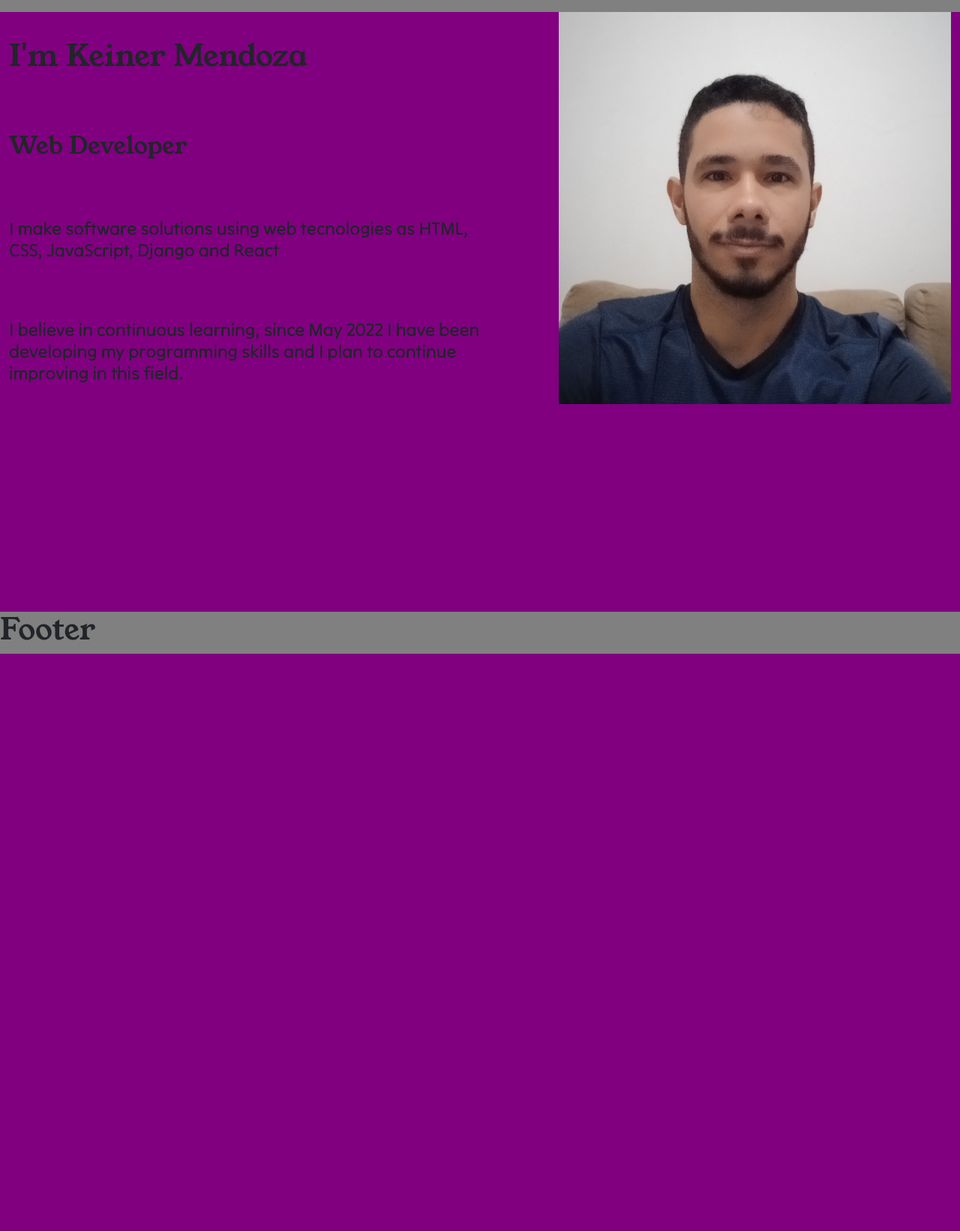
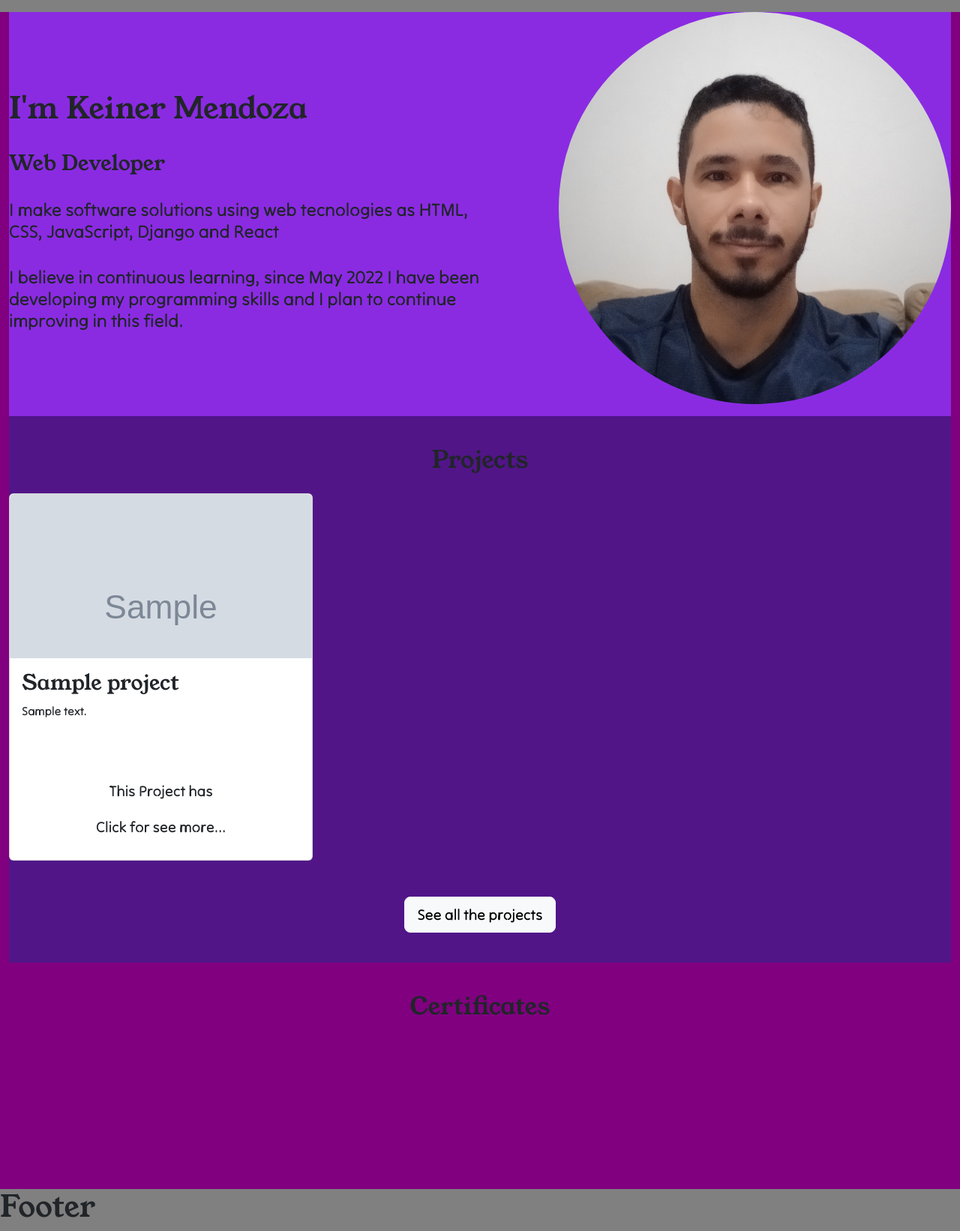
Before and after one commit to keinermendoza/homesite, a Django app: template blog/templates/blog/homepage.html in a window 1280 px wide. Shown: the part 64-1706 px from the top of the page at 75% size. Before the commit the page ends 936 px from the top, so only its background shows below. Run offline with Django 4.2, Linux system fonts and the light colour scheme; the template is opened without the code that fills it: most values are stand-ins (such as "Sample title", 1, 10 or a date in 2020); grey boxes marked "Sample" are stand-in pictures; some libraries are stand-ins or nearby versions.

Commit message:
finishing the layout for projects section

```diff
--- a/blog/static/blog/css/general.css
+++ b/blog/static/blog/css/general.css
@@ -17,12 +17,14 @@
     src: local('YoungSerif'),
          url('../fonts/YoungSerif-Regular.ttf') format("truetype");
 }
-
+html {
+    scroll-padding-top: 65px;
+}
 body {
     background-color: gray;
     font-family: 'TiltNeon';
 }
-h1, h2 {
+h1, h2, h3 {
     font-family: 'YoungSerif';
 }
 
--- a/blog/static/blog/css/homepage.css
+++ b/blog/static/blog/css/homepage.css
@@ -9,3 +9,41 @@
 .profile {
     border-radius: 50%;
 }
+section:not(:first-child) {
+    padding-block: 40px;
+}
+/* limit the height and inherit the border radius */
+.product-img {
+    overflow: hidden;
+    height: 45%;
+    border-top-left-radius: inherit;
+    border-top-right-radius: inherit;
+    margin: 0;
+}
+.product-img > img {
+    object-fit: cover;
+    object-position: center top;
+    width: 100%;
+    height: 100%;
+}
+/* developer */
+.badge {
+    font-size: 0.8em;
+}
+.small-icon {
+    width: 12px;
+    position: relative;
+    top:-1px;
+}
+#home {
+    background-color: blueviolet;
+}
+#projects {
+    background-color: rgb(81, 21, 136);
+}
+
+.grid-columns-min-300px {
+    display: grid;
+    gap: 20px;
+    grid-template-columns: repeat(auto-fill, minmax(min(300px, 100%), 1fr));
+}
--- /dev/null
+++ b/blog/templates/blog/home_components/project_components/project_card.html
@@ -0,0 +1,62 @@
+{% load static %}
+
+{% for project in projects  %}
+<a class="card nav-link" href='#projects-slash-{{project.name}}-type-slug'>
+    <figure class="product-img">
+        <img  src="{{project.image}}" alt="{{project.name}}">
+    </figure>
+
+    <div class="card-body d-flex flex-column justify-content-between">
+        <div>
+            <h3 class="card-title">{{project.name}}</h3>
+            <p class="card-text">{{project.description}}</p>
+        </div>
+        <div class="text-center mt-3 m-sm-0">
+            <h5>This Project has</h5>
+
+            {% comment %} github code {% endcomment %}
+            {% if project.code  %}
+                <span class="badge text-bg-dark">
+                    <img class="small-icon" src="{% static 'blog/images/github.svg' %}" alt="github icon">
+                    <span>Code</span>
+                </span>
+            {% endif %}
+
+            {% comment %} online {% endcomment %}
+            {% if project.online  %}
+                <span class="badge text-bg-dark">
+                    <img class="small-icon" src="{% static 'blog/images/globe-solid.svg' %}" alt="globe icon">
+                    <span>Online</span>
+                </span>
+            {% endif %}
+
+            {% comment %} demo youtube {% endcomment %}
+            {% if project.demo  %}
+            <span class="badge text-bg-dark">
+                <img class="small-icon" src="{% static 'blog/images/youtube.svg' %}" alt="youtube icon">
+                <span>Demo</span>
+            </span>
+            {% endif %}
+
+            {% comment %} certificate {% endcomment %}
+            {% if project.certificate  %}
+                <span class="badge text-bg-dark">
+                    <img class="small-icon" src="{% static 'blog/images/verified_FILL0_wght400_GRAD0_opsz24.svg' %}" alt="certificate icon">
+                    <span>Certificate</span>
+                </span>
+            {% endif %}
+
+            {% comment %} post {% endcomment %}
+            {% if project.code  %}
+                <span class="badge text-bg-dark">
+                    <img class="small-icon" src="{% static 'blog/images/blog-solid.svg' %}" alt="Blog icon">
+                    <span>Post</span>
+                </span>
+            {% endif %}
+
+
+            <h5 class="text-center mt-4 mb-3">Click for see more...</h5>
+        </div>
+    </div>
+</a>
+{% endfor %}
--- a/blog/templates/blog/homepage.html
+++ b/blog/templates/blog/homepage.html
@@ -14,27 +14,33 @@
 {% block main %}
 
     {% comment %} hero {% endcomment %}
-    <section id="hero" class="d-flex flex-wrap-reverse justify-content-between gap-md-1">
-            {% comment %} VOY AQUI {% endcomment %}
-            <article class="col-12 col-md-6 d-flex flex-column justify-content-around">
+    <section id="home" class="d-flex flex-wrap-reverse align-items-center justify-content-between gap-md-1">
+            <article class="col-12 col-md-6 d-grid gap-1 gap-lg-4">
                 <h1>I'm Keiner Mendoza</h1>
-                <h2>Web Developer</h2>
+                <h3>Web Developer</h3>
                 <h4>I make software solutions using web tecnologies as HTML, CSS, JavaScript, Django and React</h4>
                 <h4>I believe in continuous learning, since May 2022 I have been developing my programming skills and I plan to continue improving in this field.</h4>
             </article>
 
         <figure class="col-12 col-md-5">
-            <img src="{% static 'blog/images/profile.jpg' %}" alt="profile picture of the programmer keiner mendoza" />
+            <img class="profile" src="{% static 'blog/images/profile.jpg' %}" alt="profile picture of the programmer keiner mendoza" />
         </figure>
     </section>
 
     {% comment %} projects {% endcomment %}
     <section id="projects">
-
+        <h2 class="text-center mb-4">Projects</h2>
+        <div class="grid-columns-min-300px">
+            {% include "blog/home_components/project_components/project_card.html" with projects=projects %}
+        </div>
+        <div class="text-center mt-5">
+            <a class="btn btn-light btn-lg mx-auto" href="#alltheprojects">See all the projects</a>
+        </div>
     </section>
 
     {% comment %} courses {% endcomment %}
-    <section id="courses">
+    <section id="certificates">
+        <h2 class="text-center mb-4">Certificates</h2>
 
     </section>
 
```
Also changed, not shown: blog/views.py (+50 -3 lines), blog/static/blog/images/blog-solid.svg (added), blog/static/blog/images/github.svg (added), blog/static/blog/images/globe-solid.svg (added), blog/static/blog/images/verified_FILL0_wght400_GRAD0_opsz24.svg (added), blog/static/blog/images/youtube.svg (added).
